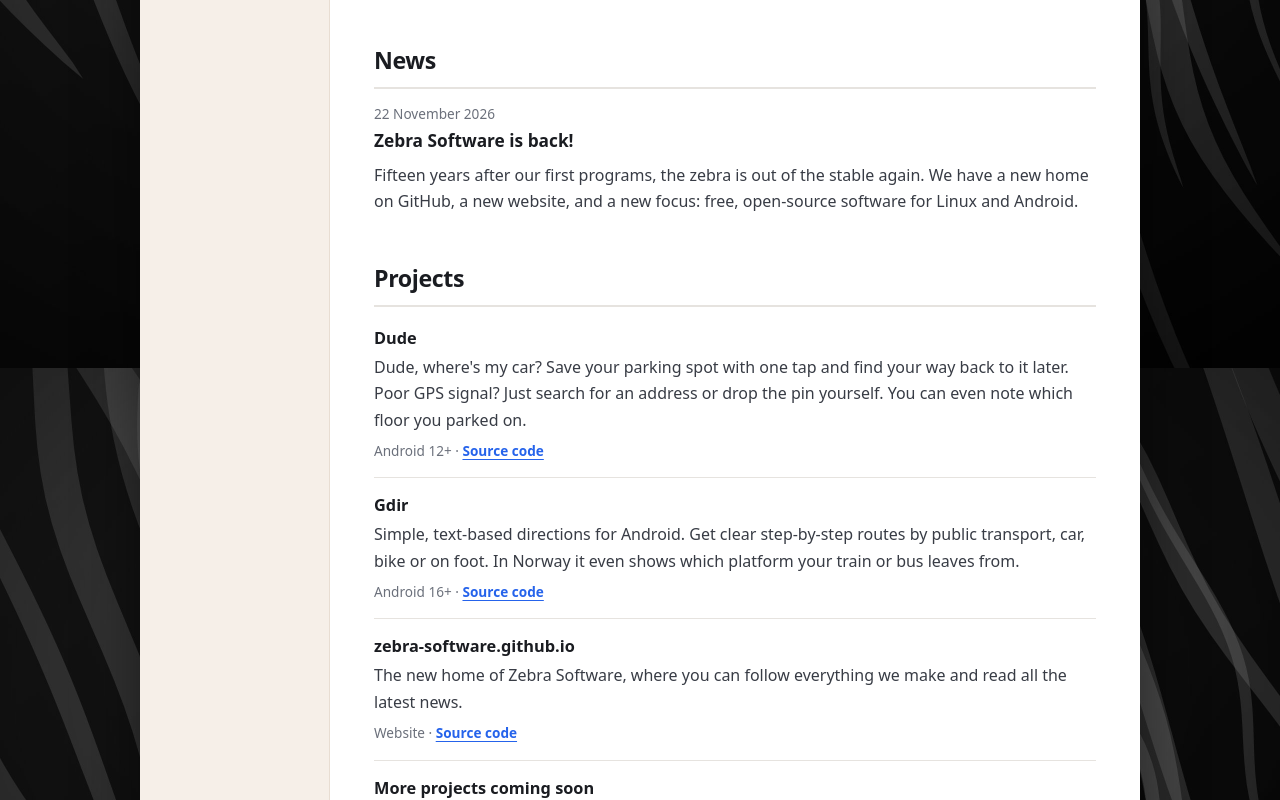
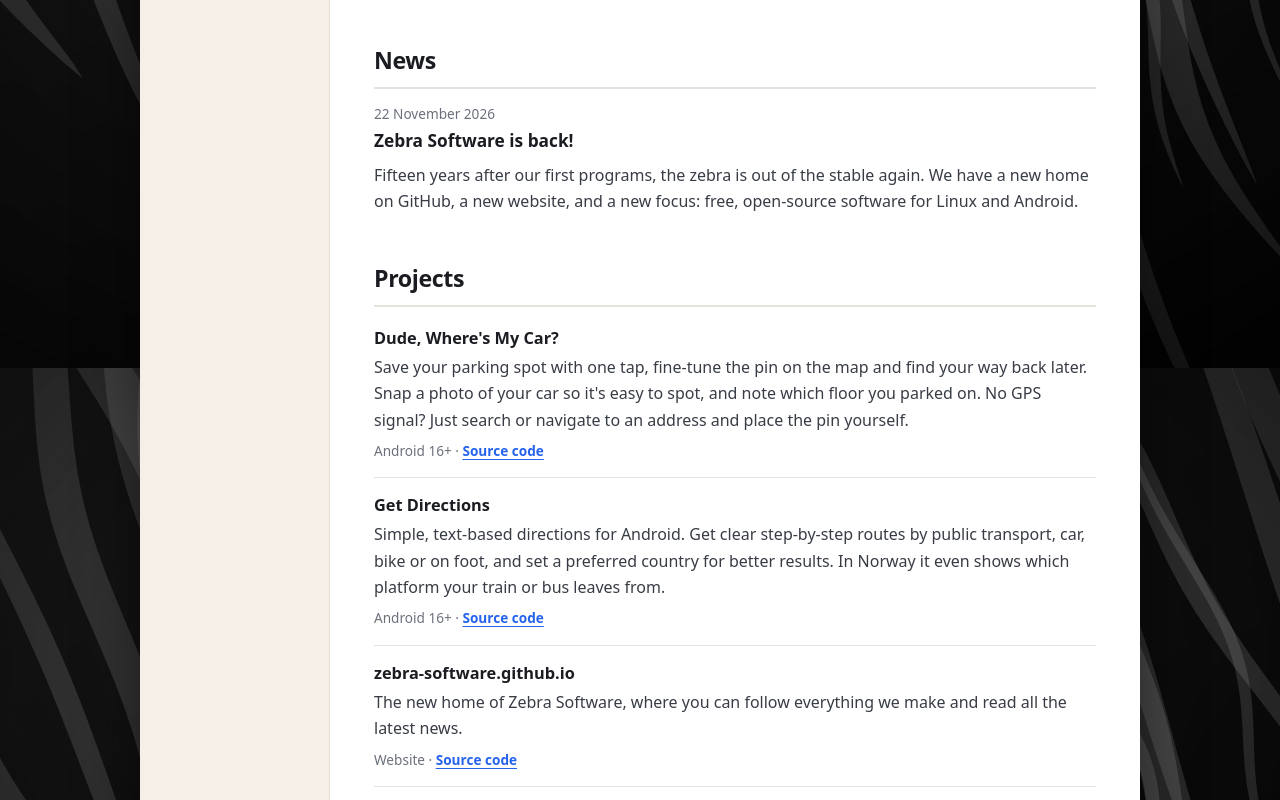
Before and after one commit to zebra-software/zebra-software.github.io, a plain HTML site: page index.html in a window 1280 px wide. Shown: the part 432-1232 px from the top of the page. Drawn offline with Linux system fonts and the light colour scheme.

Commit message:
Update app names and descriptions for 1.0.1
- Dude is now "Dude, Where's My Car?", with the new pin fine-tuning
  and car photo features, and Android 16+
- Gdir is now "Get Directions", mentioning the preferred country setting

Co-Authored-By: Claude Opus 5.5 <noreply@anthropic.com>
Claude-Session: https://claude.ai/code/session_01Et9Yp7kqQcqLJNmpZoeoK1

```diff
--- a/index.html
+++ b/index.html
@@ -188,13 +188,13 @@
         <section id="projects">
           <h2>Projects</h2>
           <div class="project">
-            <h3>Dude</h3>
-            <p>Dude, where's my car? Save your parking spot with one tap and find your way back to it later. Poor GPS signal? Just search for an address or drop the pin yourself. You can even note which floor you parked on.</p>
-            <small>Android 12+ · <a href="https://github.com/zebra-software/dude">Source code</a></small>
+            <h3>Dude, Where's My Car?</h3>
+            <p>Save your parking spot with one tap, fine-tune the pin on the map and find your way back later. Snap a photo of your car so it's easy to spot, and note which floor you parked on. No GPS signal? Just search or navigate to an address and place the pin yourself.</p>
+            <small>Android 16+ · <a href="https://github.com/zebra-software/dude">Source code</a></small>
           </div>
           <div class="project">
-            <h3>Gdir</h3>
-            <p>Simple, text-based directions for Android. Get clear step-by-step routes by public transport, car, bike or on foot. In Norway it even shows which platform your train or bus leaves from.</p>
+            <h3>Get Directions</h3>
+            <p>Simple, text-based directions for Android. Get clear step-by-step routes by public transport, car, bike or on foot, and set a preferred country for better results. In Norway it even shows which platform your train or bus leaves from.</p>
             <small>Android 16+ · <a href="https://github.com/zebra-software/gdir">Source code</a></small>
           </div>
           <div class="project">
```
